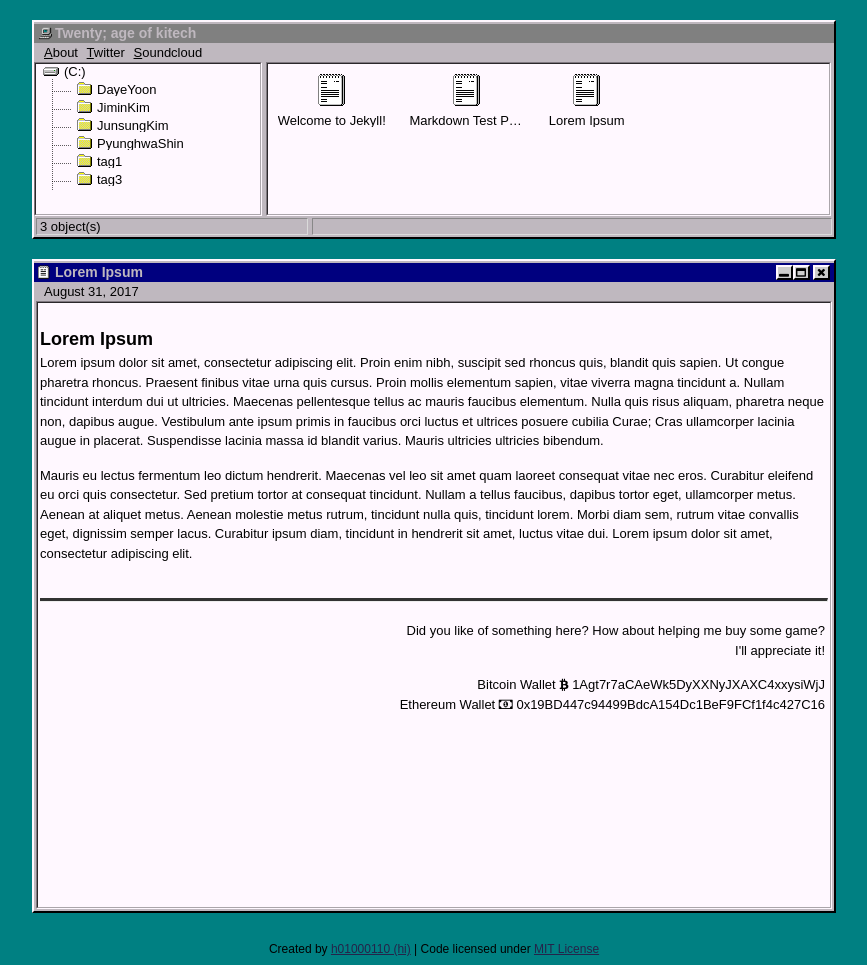
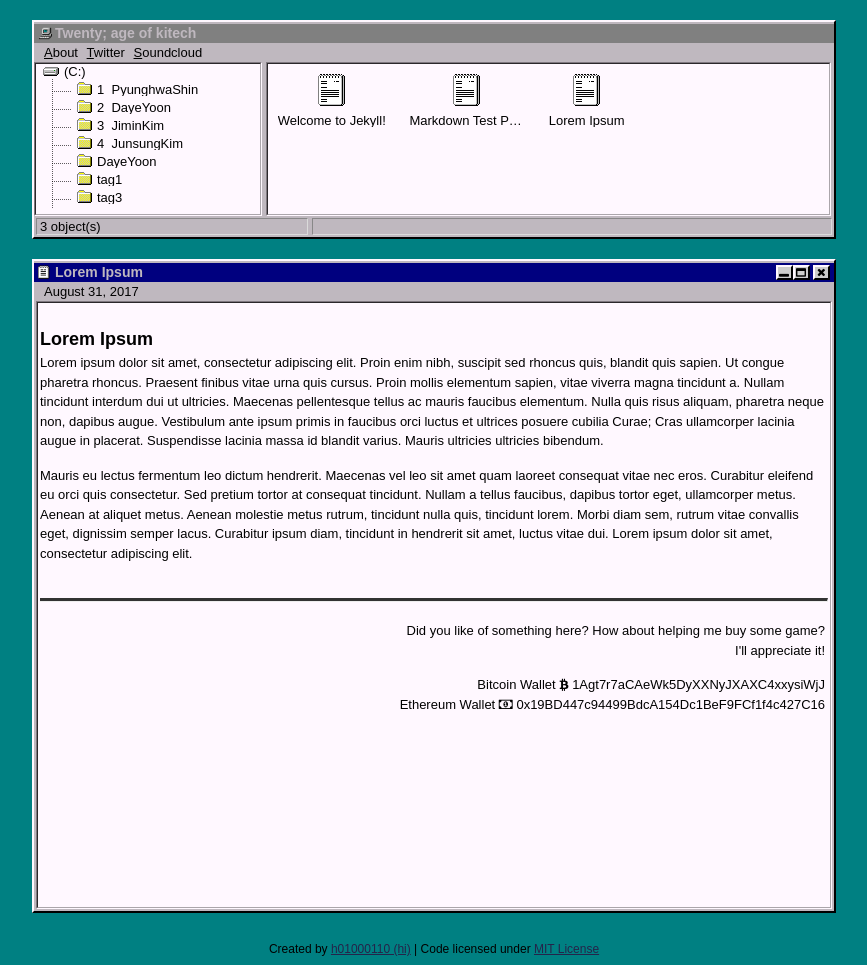
Before and after one commit to twenty-kitech/twenty-kitech.github.io, a Jekyll site: the page built from _posts/2017-08-31-lorem-ipsum.md, in a window 1280 px wide. Shown: the whole page, without its empty margins (206-1073 px from the left). Built offline with Jekyll 4.4.1, drawn with Linux system fonts in a browser that asks for light colours.

Commit message:
Update 2017-08-31-lorem-ipsum.md

```diff
--- a/_posts/2017-08-31-lorem-ipsum.md
+++ b/_posts/2017-08-31-lorem-ipsum.md
@@ -1,7 +1,7 @@
 ---
 layout: default
 title: "Lorem Ipsum"
-tags: JiminKim PyunghwaShin JunsungKim DayeYoon
+tags: 1_PyunghwaShin 2_DayeYoon 3_JiminKim 4_JunsungKim DayeYoon
 ---
 
 ## Lorem Ipsum
```
